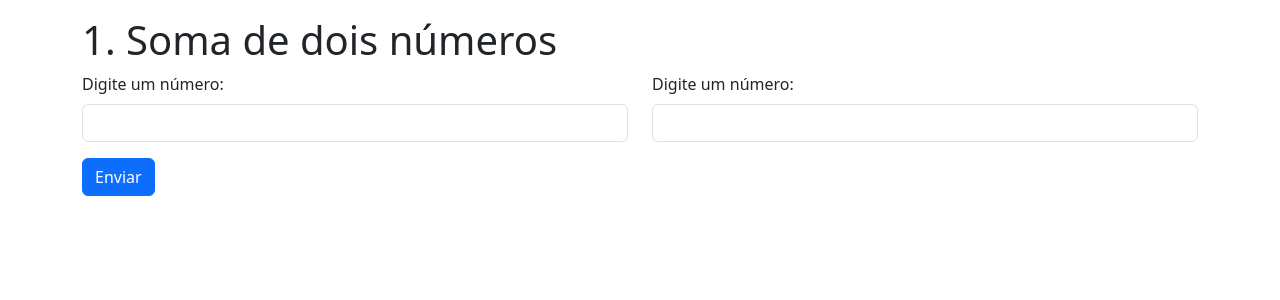
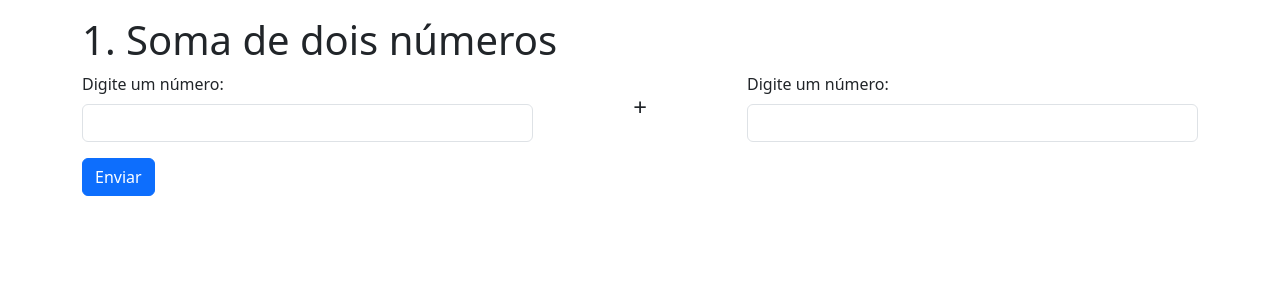
Before and after one commit to Ygor-IA/Eletiva-1, a PHP site: the page made by Lista_Exercício1/Atividade1.php in a window 1280 px wide. Shown: the top 300 px of the page. Run offline with PHP 8.4, Linux system fonts and the light colour scheme.

Commit message:
Finalização exercício 2 e arrumar exercício 1

```diff
--- a/Lista_Exercício1/Atividade1.php
+++ b/Lista_Exercício1/Atividade1.php
@@ -10,10 +10,14 @@
 <div class="container py-3">
 <h1>1. Soma de dois números</h1>
 <form method="post">
-<div class="row inline-row mb-3"><div class="col-md-6">
+<div class="row inline-row mb-3"><div class="col-md-5">
               <label for="num1" class="form-label">Digite um número: </label>
               <input type="number" id="num1" name="num1" class="form-control" required="">
-            </div><div class="col-md-6">
+            </div>
+            <div class="col-md-2 d-flex align-items-center justify-content-center">
+            <span style="font-size: 1.5rem;">+</span>
+            </div>
+            <div class="col-md-5">
               <label for="num2" class="form-label">Digite um número: </label>
               <input type="number" id="num2" name="num2" class="form-control" required="">
             </div></div>
--- a/Lista_Exercício1/Atividade2.php
+++ b/Lista_Exercício1/Atividade2.php
@@ -11,10 +11,12 @@
 <h1>2. Subtração</h1>
 <form method="post">
 <div class="row inline-row mb-3"><div class="col-md-5">
-              <label for="num1" class="form-label">Digite um número</label>
+              <label for="num1" class="form-label">Digite um número: </label>
               <input type="number" id="num1" name="num1" class="form-control" required="">
             </div>
-            <div class="col-md-1"> - </div>
+            <div class="col-md-2 d-flex align-items-center justify-content-center">
+            <span style="font-size: 1.5rem;">-</span>
+            </div>
             <div class="col-md-5">
               <label for="num2" class="form-label">Digite um número: </label>
               <input type="number" id="num2" name="num2" class="form-control" required="">
```
